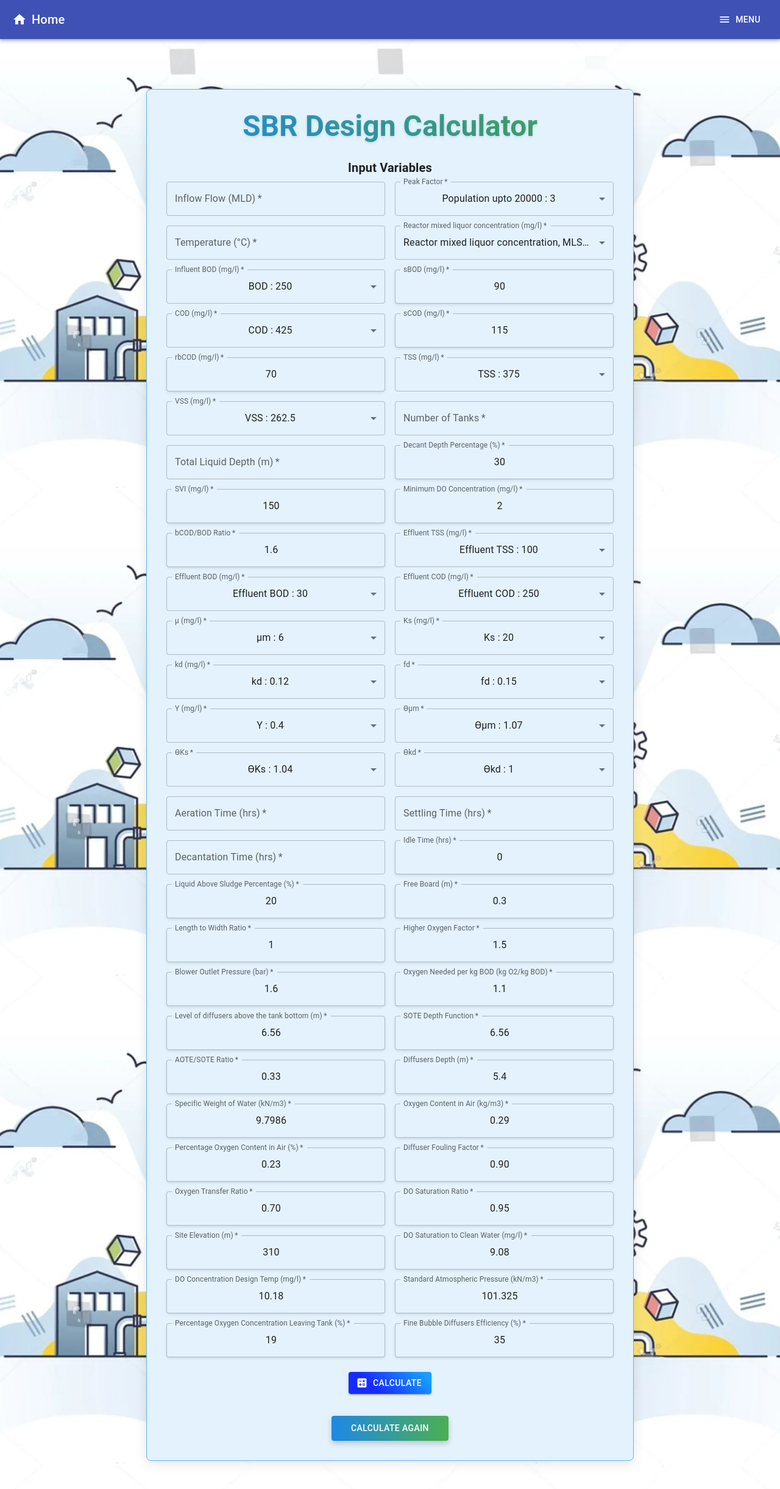
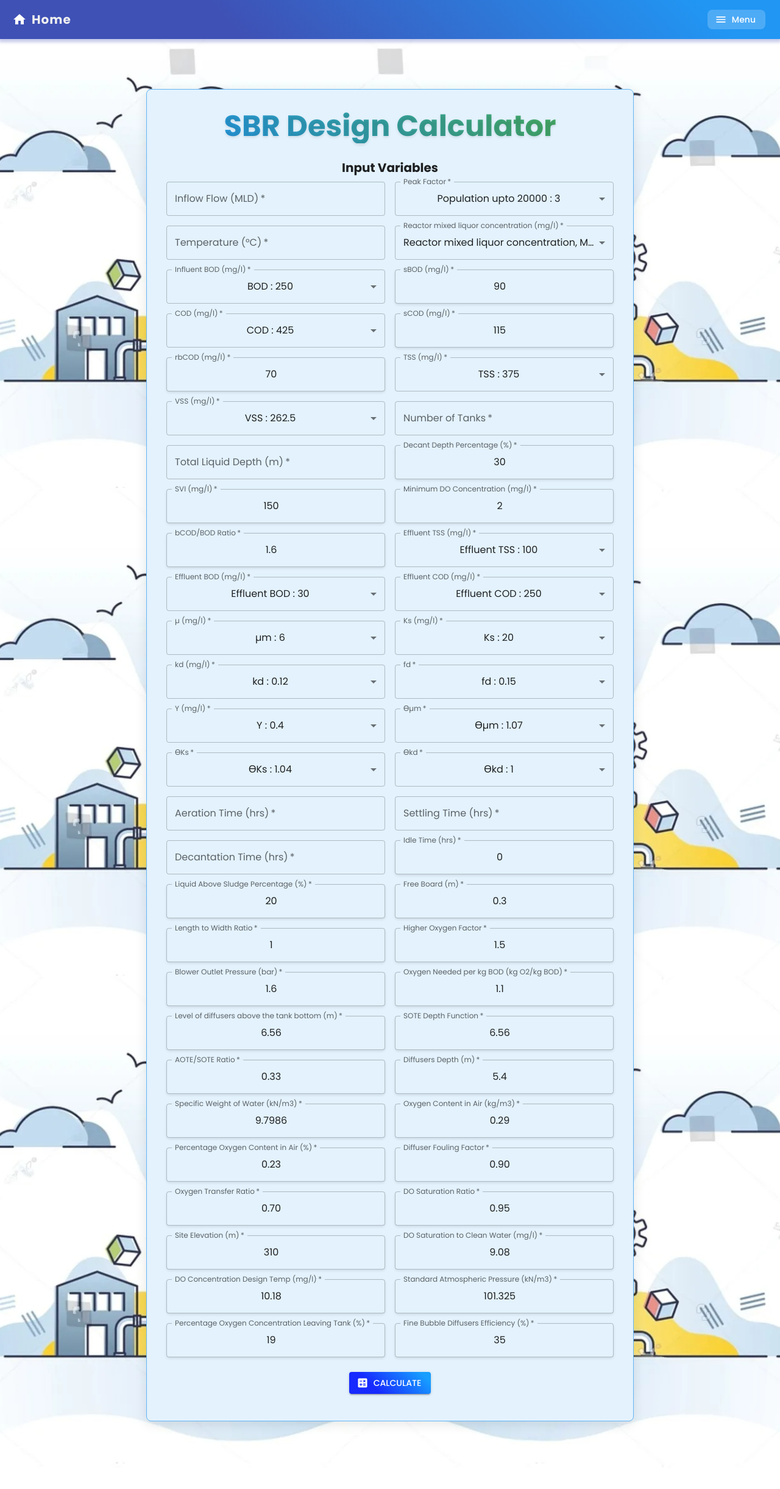
Before and after one commit to Yankyyyy/SBR-Design-Tool, a React (Create React App) app: page /SBR in a window 1280 px wide. Shown: the top 2442 px of the page at 61% size. After the commit the page ends 2407 px from the top, so only its background shows below. Built offline with nearby package versions, Linux system fonts and the light colour scheme.

Commit message:
feat:font, nav bar and home page UX design changed

```diff
--- a/public/index.html
+++ b/public/index.html
@@ -10,6 +10,7 @@
       content="Web site created using create-react-app"
     />
     <link rel="apple-touch-icon" href="%PUBLIC_URL%/logo192.png" />
+    <link href="https://fonts.googleapis.com/css2?family=Poppins:wght@300;400;500;600;700&display=swap" rel="stylesheet">
     <!--
       manifest.json provides metadata used when your web app is installed on a
       user's mobile device or desktop. See https://developers.google.com/web/fundamentals/web-app-manifest/
--- a/src/components/NavBar.js
+++ b/src/components/NavBar.js
@@ -1,5 +1,14 @@
 import React, { useState } from 'react';
-import { AppBar, Toolbar, Typography, Button, IconButton, Menu, MenuItem, ListItemIcon } from '@mui/material';
+import {
+  AppBar,
+  Toolbar,
+  Typography,
+  Button,
+  IconButton,
+  Menu,
+  MenuItem,
+  ListItemIcon,
+} from '@mui/material';
 import { Link } from 'react-router-dom';
 import HomeIcon from '@mui/icons-material/Home';
 import MenuIcon from '@mui/icons-material/Menu';
@@ -17,15 +26,55 @@ const NavBar = () => {
   };
 
   return (
-    <AppBar position="static" sx={{ backgroundColor: '#3f51b5', mb: 0.7 }}>
+    <AppBar
+      position="static"
+      sx={{
+        background: 'linear-gradient(45deg, #3f51b5 30%, #2196f3 90%)',
+        mb: 0.7,
+        boxShadow: '0 3px 5px 2px rgba(63, 81, 181, .3)',
+      }}
+    >
       <Toolbar>
-        <IconButton edge="start" color="inherit" aria-label="home" component={Link} to="/">
+        <IconButton
+          edge="start"
+          color="inherit"
+          aria-label="home"
+          component={Link}
+          to="/"
+          sx={{
+            '&:hover': {
+              backgroundColor: 'rgba(255, 255, 255, 0.2)',
+            },
+          }}
+        >
           <HomeIcon />
         </IconButton>
-        <Typography variant="h6" sx={{ flexGrow: 1 }}>
+        <Typography
+          variant="h6"
+          sx={{
+            flexGrow: 1,
+            fontWeight: 'bold',
+            letterSpacing: '0.05em',
+            color: '#f0f0f0',
+          }}
+        >
           Home
         </Typography>
-        <Button color="inherit" onClick={handleMenuOpen} startIcon={<MenuIcon />}>
+        <Button
+          color="inherit"
+          onClick={handleMenuOpen}
+          startIcon={<MenuIcon />}
+          sx={{
+            backgroundColor: '#ffffff33',
+            px: 2,
+            py: 0.5,
+            borderRadius: 2,
+            textTransform: 'none',
+            '&:hover': {
+              backgroundColor: '#ffffff55',
+            },
+          }}
+        >
           Menu
         </Button>
         <Menu
@@ -40,11 +89,25 @@ const NavBar = () => {
             vertical: 'top',
             horizontal: 'left',
           }}
-          getContentAnchorEl={null}
-          sx={{ mt: 1 }}
+          sx={{
+            mt: 1,
+            '& .MuiPaper-root': {
+              backgroundColor: '#3f51b5',
+              color: '#fff',
+            },
+          }}
         >
-          <MenuItem component={Link} to="/SBR" onClick={handleMenuClose}>
-            <ListItemIcon>
+          <MenuItem
+            component={Link}
+            to="/SBR"
+            onClick={handleMenuClose}
+            sx={{
+              '&:hover': {
+                backgroundColor: '#2196f3',
+              },
+            }}
+          >
+            <ListItemIcon sx={{ color: '#fff' }}>
               <BlurLinear fontSize="small" />
             </ListItemIcon>
             SBR
--- a/src/index.js
+++ b/src/index.js
@@ -3,11 +3,22 @@ import ReactDOM from 'react-dom/client';
 import './index.css';
 import App from './App';
 import reportWebVitals from './reportWebVitals';
+import { ThemeProvider, createTheme } from '@mui/material/styles';
 
 const root = ReactDOM.createRoot(document.getElementById('root'));
+
+// Create a theme instance
+const theme = createTheme({
+  typography: {
+    fontFamily: "'Poppins', sans-serif",
+  },
+});
+
 root.render(
   <React.StrictMode>
-    <App />
+    <ThemeProvider theme={theme}>
+      <App />
+    </ThemeProvider>
   </React.StrictMode>
 );
 
--- a/src/pages/Home.js
+++ b/src/pages/Home.js
@@ -9,7 +9,7 @@ import Fade from '@mui/material/Fade';
 // Custom styled components for animation and design
 const AnimatedCard1 = styled(Card)(({ theme }) => ({
   my: 4,
-  backgroundColor: '#b0d7ff',
+  backgroundColor: 'rgba(176, 215, 255, 0.8)',
   boxShadow: '0 8px 16px rgba(0,0,0,0.2)',
   transition: 'transform 0.3s ease-in-out, background-color 0.3s ease-in-out',
   '&:hover': {
@@ -20,7 +20,7 @@ const AnimatedCard1 = styled(Card)(({ theme }) => ({
 
 const AnimatedCard2 = styled(Card)(({ theme }) => ({
   my: 4,
-  backgroundColor: '#e1bee7',
+  backgroundColor: 'rgba(225, 190, 231, 0.8)',
   boxShadow: '0 8px 16px rgba(0,0,0,0.2)',
   transition: 'transform 0.3s ease-in-out, background-color 0.3s ease-in-out',
   '&:hover': {
@@ -31,7 +31,7 @@ const AnimatedCard2 = styled(Card)(({ theme }) => ({
 
 const AnimatedCard3 = styled(Card)(({ theme }) => ({
   my: 4,
-  backgroundColor: '#b3ffb5',
+  backgroundColor: 'rgba(179, 255, 181, 0.8)',
   boxShadow: '0 8px 16px rgba(0,0,0,0.2)',
   transition: 'transform 0.3s ease-in-out, background-color 0.3s ease-in-out',
   '&:hover': {
--- a/src/pages/SBR.js
+++ b/src/pages/SBR.js
@@ -2,7 +2,7 @@ import React, { useState } from 'react';
 import SBRForm from '../components/SBRForm';
 import SBRDesignOutput from '../components/SBRDesignOutput';
 import { calculateSBRDesign } from '../utils/SBRCalculateDesign';
-import { Container, CssBaseline, Typography, Paper, Box, Button } from '@mui/material';
+import { Container, CssBaseline, Typography, Paper, Box } from '@mui/material';
 import { blue, green } from '@mui/material/colors';
 
 const SBR = () => {
@@ -56,23 +56,6 @@ const SBR = () => {
 
             <SBRForm onCalculate={handleCalculate} />
             {outputs && <SBRDesignOutput outputs={outputs} />}
-
-            <Button
-              variant="contained"
-              color="primary"
-              sx={{
-                mt: 3,
-                px: 4,
-                py: 1,
-                background: `linear-gradient(90deg, ${blue[600]}, ${green[500]})`,
-                boxShadow: '0px 4px 10px rgba(0, 0, 0, 0.2)',
-                '&:hover': {
-                  background: `linear-gradient(90deg, ${blue[700]}, ${green[600]})`,
-                },
-              }}
-            >
-              Calculate Again
-            </Button>
           </Paper>
         </Box>
       </Container>
```
Also changed, not shown: src/index.css (+0 -10 lines).
